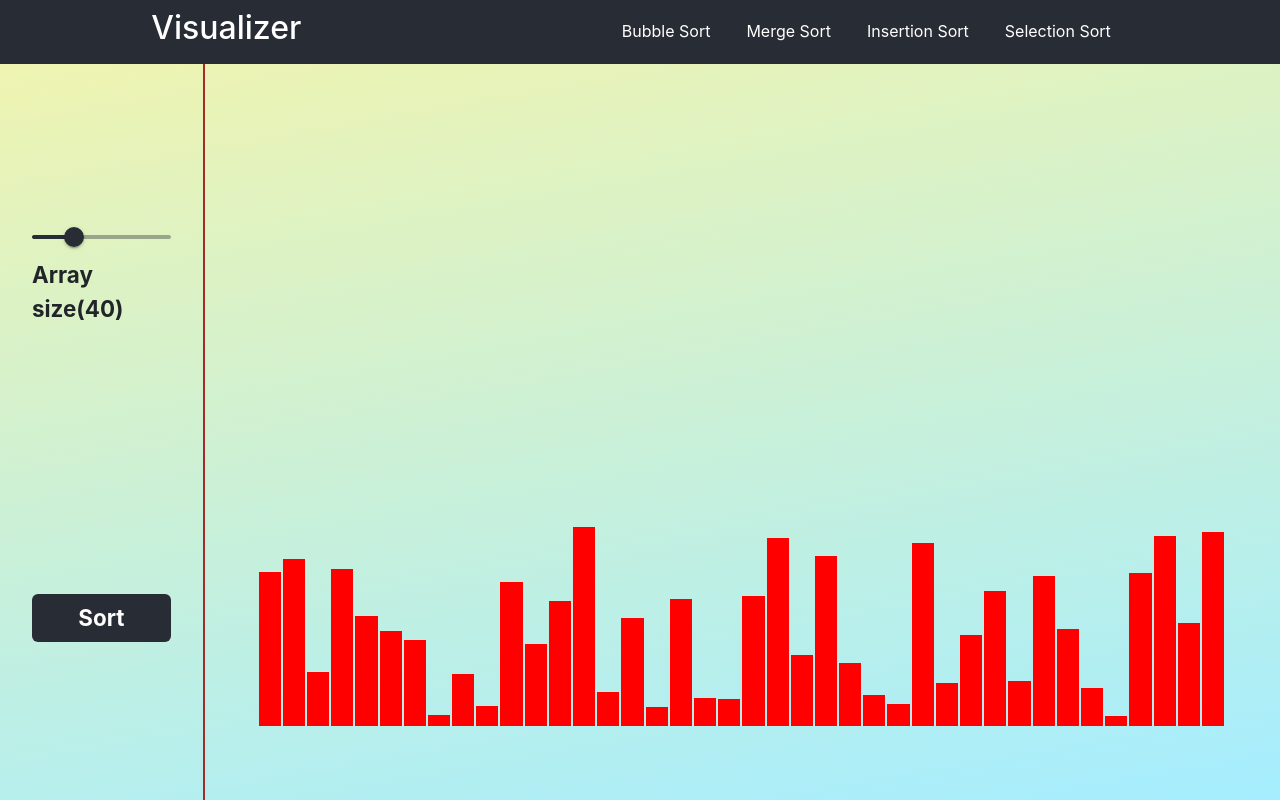
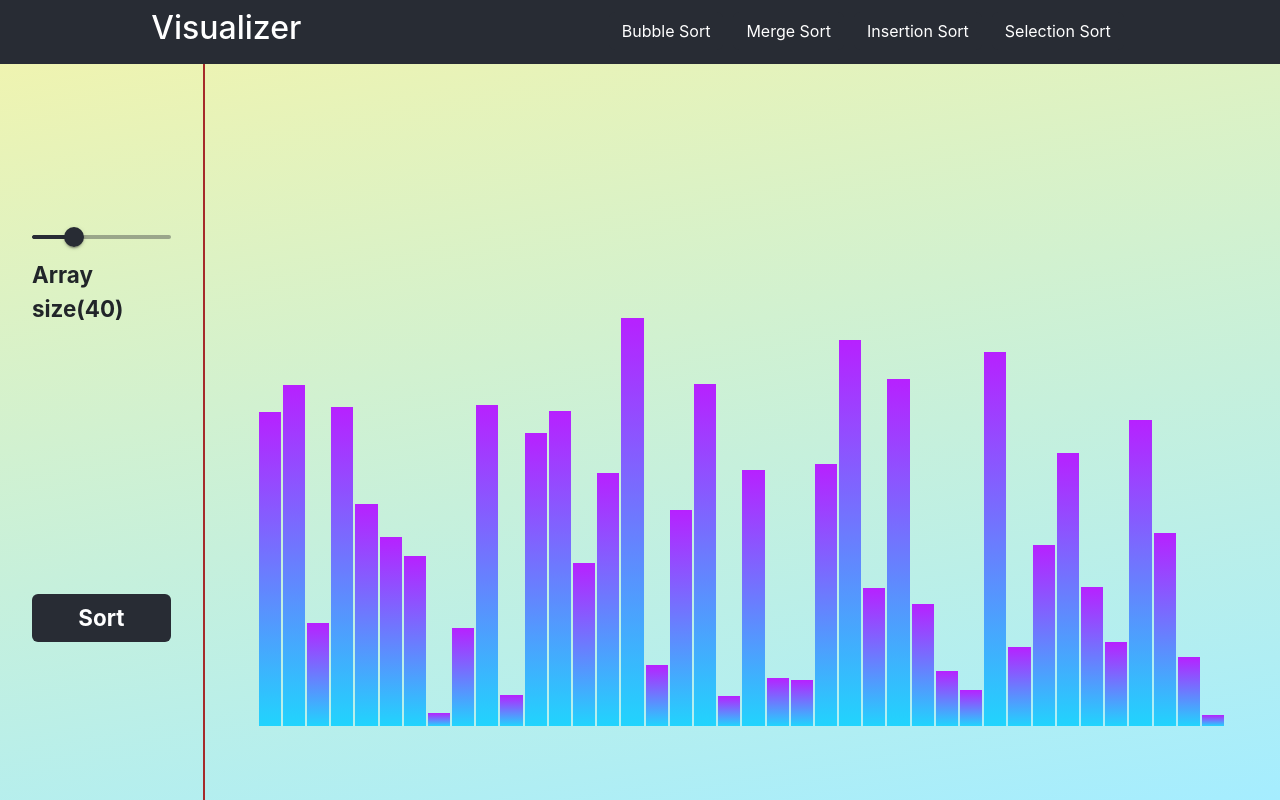
Before and after one commit to mr-amirfazel/sorting_visualizer, a React (Create React App) app: page / in a window 1280 px wide. Built offline with nearby package versions, Linux system fonts and the light colour scheme.

Commit message:
array generator finished

```diff
--- a/src/components/Bar/Bar.js
+++ b/src/components/Bar/Bar.js
@@ -14,13 +14,14 @@ const Bar = (props) => {
         </Tooltip>
       );
 
+
     return (
         <OverlayTrigger
       placement="top"
       delay={{ show: 250, hide: 400 }}
       overlay={renderTooltip}
     >
-       <div key={props.value} label={props.value} className={classes.bar} style={{ height: `${props.value}px`, width: `${props.size}%` }}>
+       <div  label={props.value} className={classes.bar} style={{ height: `${props.value }px`, width: `${props.size}%` }}>
 
         </div>
     </OverlayTrigger>
--- a/src/components/Bar/Bar.module.css
+++ b/src/components/Bar/Bar.module.css
@@ -3,6 +3,8 @@
     justify-content:flex-end;
     text-align:center;
     flex-direction: column;
-    background-color: red;
+    background-color: #21D4FD;
+background-image: linear-gradient(0deg, #21D4FD 0%, #B721FF 100%);
+
     margin: auto 2px 0 auto;
 }
--- a/src/components/SortingField/SoringField.module.css
+++ b/src/components/SortingField/SoringField.module.css
@@ -16,11 +16,3 @@
     align-self: flex-end;
     overflow:auto;
 }
-.bar{
-    display: flex;
-    justify-content:flex-end;
-    text-align:center;
-    flex-direction: column;
-    background-color: red;
-    margin: auto 2px 0 auto;
-}
--- a/src/components/SortingField/SortingField.js
+++ b/src/components/SortingField/SortingField.js
@@ -15,7 +15,7 @@ const SortingField = () => {
     const createArray = () => {
         let newArr = [];
       while (newArr.length < size) {
-        let random = Math.floor(Math.random() * (200 - 10) + 10);
+        let random = Math.floor(Math.random() * (400) + 10);
         if (newArr.indexOf(random) === -1) {
           newArr.push(random);
         }
@@ -37,7 +37,7 @@ const SortingField = () => {
             <div className={classes.bars}>
                 {arr.map(item => {
                     return (
-                       <Bar value={item} size={size} />
+                       <Bar key={item} value={item} size={size} />
                     );
                 })}
             </div>
```
